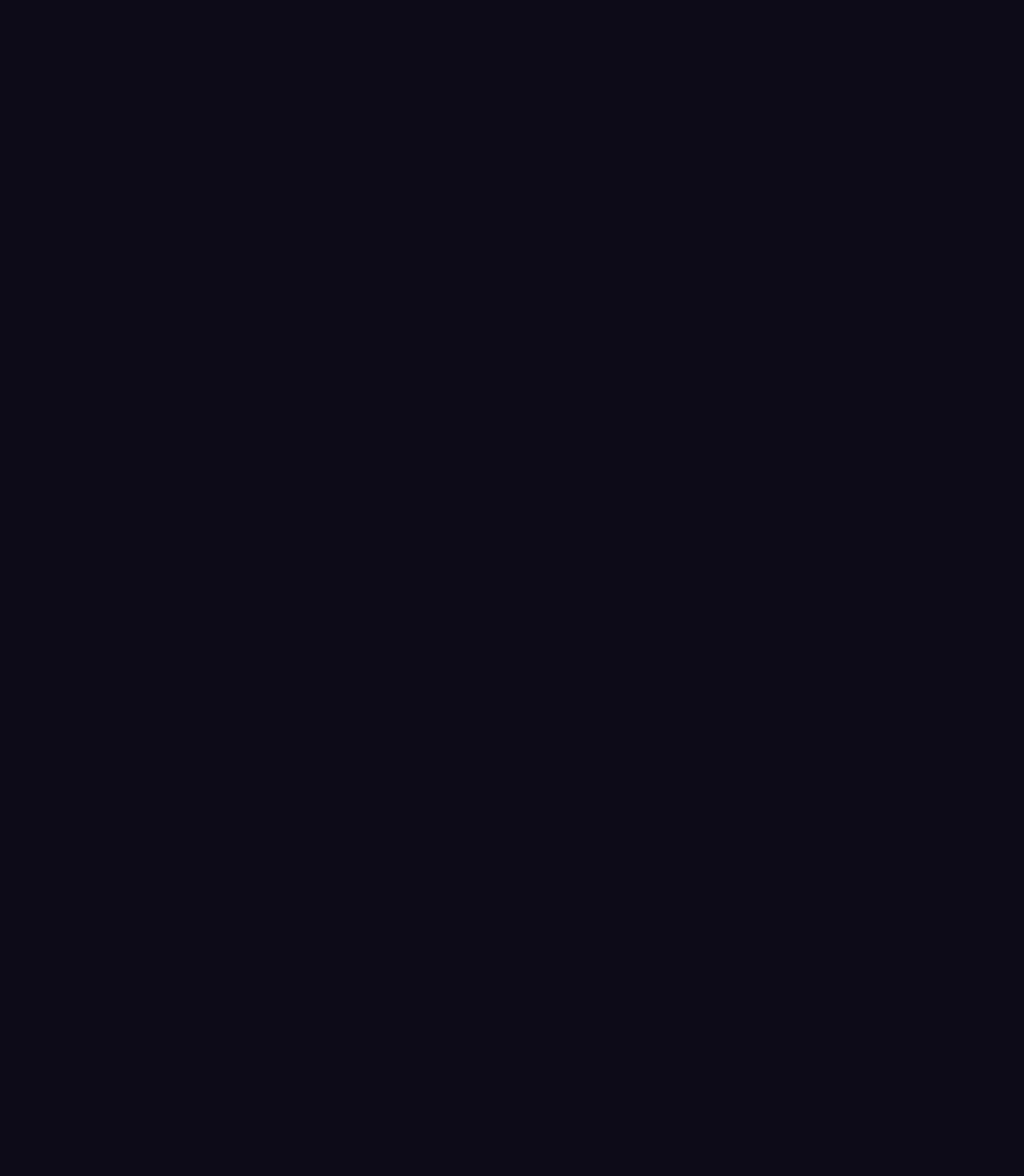
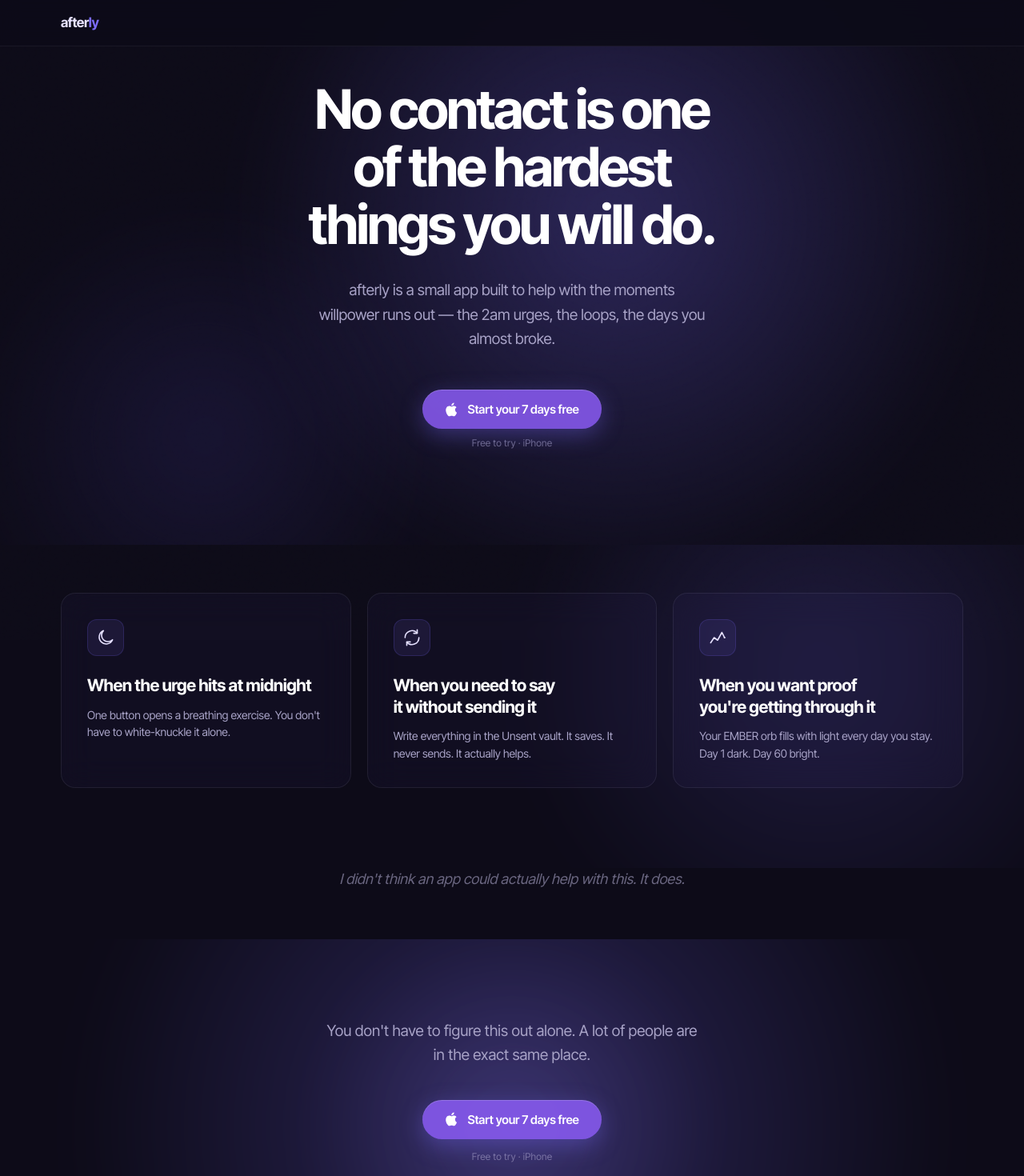
Before and after one commit to RohitBoora05/afterly, a React (Vite) app: page /start in a window 1280 px wide. Before the commit this address had no page. Shown: the top 1470 px of the page at 80% size. Before the commit the page ends 800 px from the top, so only its background shows below. Built offline with nearby package versions, Linux system fonts and the light colour scheme.

Commit message:
Add /start page for organic traffic

```diff
--- a/src/App.jsx
+++ b/src/App.jsx
@@ -7,6 +7,7 @@ import Resources from './pages/Resources'
 import Privacy from './pages/Privacy'
 import Terms from './pages/Terms'
 import Support from './pages/Support'
+import Start from './pages/Start'
 
 export default function App() {
   return (
@@ -20,6 +21,7 @@ export default function App() {
         <Route path="/privacy" element={<Privacy />} />
         <Route path="/terms" element={<Terms />} />
         <Route path="/support" element={<Support />} />
+        <Route path="/start" element={<Start />} />
       </Routes>
     </BrowserRouter>
   )
--- /dev/null
+++ b/src/pages/Start.jsx
@@ -0,0 +1,182 @@
+// Start page — organic traffic destination (no UTM, no ad pixels)
+// Tone: peer recommendation, not ad. Softer copy, same structure as /reddit.
+
+import { useState, useEffect } from 'react'
+import Nav from '../components/Nav'
+import Footer from '../components/Footer'
+import Glow from '../components/Glow'
+import Grain from '../components/Grain'
+import Card from '../components/Card'
+import Heading from '../components/Heading'
+import AppStoreButton from '../components/AppStoreButton'
+import { GlyphMoon, GlyphLoop, GlyphStreak } from '../components/Glyphs'
+import { PAL, FONT } from '../tokens'
+
+const FEATURES = [
+  {
+    glyph: <GlyphMoon size={26} />,
+    title: 'When the urge hits at midnight',
+    body: "One button opens a breathing exercise. You don't have to white-knuckle it alone.",
+  },
+  {
+    glyph: <GlyphLoop size={26} />,
+    title: 'When you need to say it without sending it',
+    body: "Write everything in the Unsent vault. It saves. It never sends. It actually helps.",
+  },
+  {
+    glyph: <GlyphStreak size={26} />,
+    title: "When you want proof you're getting through it",
+    body: 'Your EMBER orb fills with light every day you stay. Day 1 dark. Day 60 bright.',
+  },
+]
+
+export default function Start() {
+  const [mobile, setMobile] = useState(window.innerWidth < 768)
+  useEffect(() => {
+    const handler = () => setMobile(window.innerWidth < 768)
+    window.addEventListener('resize', handler)
+    return () => window.removeEventListener('resize', handler)
+  }, [])
+
+  return (
+    <div style={{ minHeight: '100vh', background: PAL.bg, position: 'relative', overflow: 'hidden' }}>
+      <Grain />
+
+      {/* Nav — wordmark only */}
+      <Nav mobile={mobile} minimal={true} />
+
+      {/* ── Hero ── */}
+      <section style={{ position: 'relative', overflow: 'hidden' }}>
+        <Glow x="60%" y="40%" size={mobile ? 600 : 1100} intensity={0.28} />
+        <Glow x="20%" y="80%" size={mobile ? 400 : 700} intensity={0.14} hue="#5e4ed9" />
+        <div style={{
+          position: 'relative', zIndex: 2,
+          maxWidth: 880, margin: '0 auto',
+          padding: mobile ? '60px 24px 80px' : '100px 56px 120px',
+          display: 'flex', flexDirection: 'column',
+          alignItems: 'center',
+          textAlign: 'center',
+        }}>
+          <Heading
+            as="h1"
+            size={mobile ? 38 : 68}
+            style={{ maxWidth: 720, letterSpacing: '-0.04em', lineHeight: 1.06 }}
+          >
+            No contact is one of the hardest things you will do.
+          </Heading>
+          <p style={{
+            fontFamily: FONT, fontSize: mobile ? 17 : 19, fontWeight: 400,
+            color: PAL.muted, lineHeight: 1.6, letterSpacing: -0.15,
+            maxWidth: 500, textWrap: 'pretty',
+            margin: mobile ? '24px auto 0' : '32px auto 0',
+          }}>
+            afterly is a small app built to help with the moments willpower runs out — the 2am urges, the loops, the days you almost broke.
+          </p>
+          <div style={{
+            marginTop: mobile ? 36 : 48,
+            display: 'flex', flexDirection: 'column', alignItems: 'center', gap: 10,
+          }}>
+            <AppStoreButton />
+            <div style={{
+              fontFamily: FONT, fontSize: 12, color: PAL.mutedSoft, letterSpacing: 0.2,
+            }}>
+              Free to try · iPhone
+            </div>
+          </div>
+        </div>
+      </section>
+
+      {/* ── Features ── */}
+      <section style={{ position: 'relative', overflow: 'hidden' }}>
+        <Glow x="80%" y="40%" size={mobile ? 500 : 900} intensity={0.16} />
+        <div style={{
+          position: 'relative', zIndex: 2,
+          maxWidth: 1240, margin: '0 auto',
+          padding: mobile ? '40px 24px 60px' : '60px 56px 100px',
+        }}>
+          <div style={{
+            display: 'grid',
+            gridTemplateColumns: mobile ? '1fr' : 'repeat(3, 1fr)',
+            gap: mobile ? 14 : 20,
+          }}>
+            {FEATURES.map((f, i) => (
+              <Card key={i} padding={mobile ? 24 : 32}>
+                <div style={{
+                  width: 46, height: 46, borderRadius: 12,
+                  background: 'rgba(124,108,255,0.10)',
+                  border: `1px solid ${PAL.cardBorderHi}`,
+                  display: 'flex', alignItems: 'center', justifyContent: 'center',
+                  marginBottom: 24,
+                }}>
+                  {f.glyph}
+                </div>
+                <Heading as="h3" size={mobile ? 19 : 21}
+                  style={{ letterSpacing: '-0.025em', lineHeight: 1.25 }}>
+                  {f.title}
+                </Heading>
+                <p style={{
+                  marginTop: 12, marginBottom: 0,
+                  fontFamily: FONT, fontSize: 14, fontWeight: 400,
+                  color: PAL.muted, lineHeight: 1.55, letterSpacing: -0.1,
+                }}>
+                  {f.body}
+                </p>
+              </Card>
+            ))}
+          </div>
+        </div>
+      </section>
+
+      {/* ── Soft quote ── */}
+      <section style={{ position: 'relative', zIndex: 2 }}>
+        <div style={{
+          maxWidth: 880, margin: '0 auto',
+          padding: mobile ? '0 24px 40px' : '0 56px 60px',
+          textAlign: 'center',
+        }}>
+          <p style={{
+            fontFamily: FONT, fontWeight: 400, fontStyle: 'italic',
+            fontSize: mobile ? 16 : 18,
+            color: PAL.mutedSoft, lineHeight: 1.6,
+          }}>
+            {"I didn't think an app could actually help with this. It does."}
+          </p>
+        </div>
+      </section>
+
+      {/* ── Final CTA ── */}
+      <section style={{ position: 'relative', overflow: 'hidden' }}>
+        <Glow x="50%" y="60%" size={mobile ? 700 : 1300} intensity={0.28} />
+        <Glow x="50%" y="60%" size={mobile ? 350 : 600} intensity={0.16} hue="#9a87ff" />
+        <div style={{
+          position: 'relative', zIndex: 2,
+          maxWidth: 880, margin: '0 auto',
+          padding: mobile ? '60px 24px 60px' : '100px 56px 110px',
+          textAlign: 'center',
+        }}>
+          <p style={{
+            fontFamily: FONT, fontSize: mobile ? 17 : 19, fontWeight: 400,
+            color: PAL.muted, lineHeight: 1.6,
+            margin: '0 auto',
+            maxWidth: 480,
+          }}>
+            {"You don't have to figure this out alone. A lot of people are in the exact same place."}
+          </p>
+          <div style={{
+            marginTop: mobile ? 32 : 40,
+            display: 'flex', flexDirection: 'column', alignItems: 'center', gap: 14,
+          }}>
+            <AppStoreButton />
+            <div style={{
+              fontFamily: FONT, fontSize: 12, color: PAL.mutedSoft, letterSpacing: 0.2,
+            }}>
+              Free to try · iPhone
+            </div>
+          </div>
+        </div>
+      </section>
+
+      <Footer mobile={mobile} />
+    </div>
+  )
+}
```
